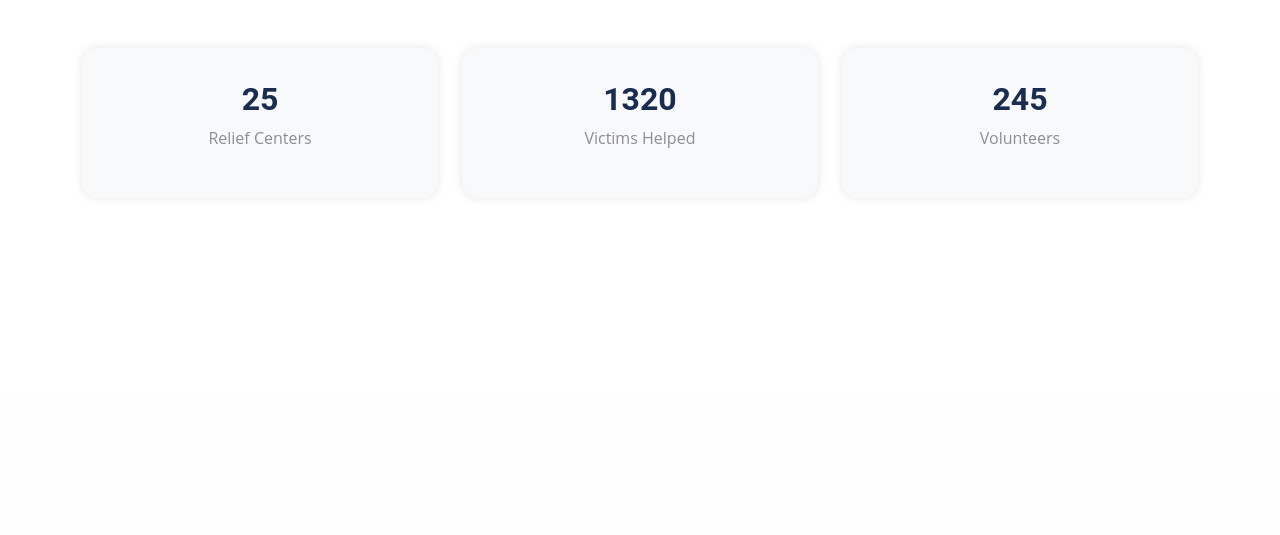
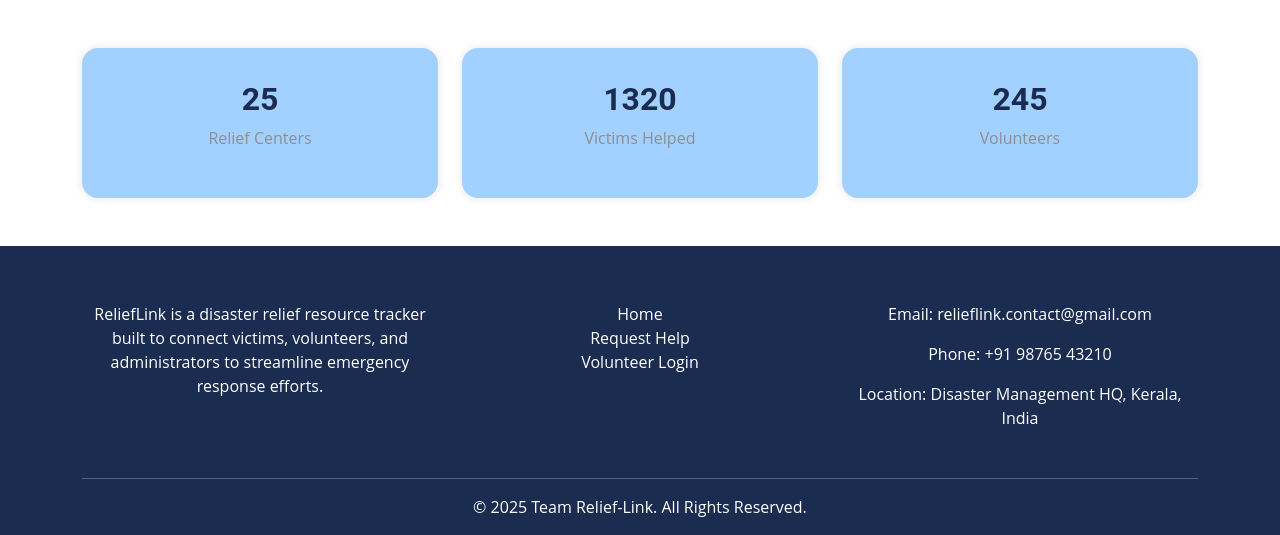
Before and after one commit to pranav1495/relieflink, a PHP site: page /ReliefLink/ in a window 1280 px wide. Shown: the part 406-941 px from the top of the page. Before the commit the page ends 554 px from the top, so only its background shows below. Run offline with PHP 8.4, Linux system fonts and the light colour scheme; some libraries are stand-ins or nearby versions.

Commit message:
everything ok

```diff
--- a/index.php
+++ b/index.php
@@ -43,7 +43,7 @@
     }
 
     .stats-box {
-      background: #f8f9fa;
+      background:rgb(163, 209, 255);
       padding: 2rem;
       border-radius: 1rem;
       text-align: center;
@@ -81,12 +81,19 @@
         padding: 0.6rem 1.2rem;
       }
     }
+
+    /* Footer Styling */
+    footer a.text-white:hover {
+      text-decoration: underline;
+      color: #ffc107;
+    }
   </style>
 </head>
 <body>
 
  <!-- Include Navbar -->
   <?php include('navbar.php'); ?>
+
   <!-- Hero Section -->
   <div class="hero">
     <h1 class="animate__animated animate__fadeInDown">Disaster Relief Resource Tracker</h1>
@@ -123,6 +130,45 @@
   <!-- Back to Top Button -->
   <a href="#" class="btn btn-primary btn-lg back-to-top">↑</a>
 
+  <!-- Footer -->
+  <footer class="bg-dark text-white pt-4 pb-3">
+    <div class="container text-center text-md-left">
+      <div class="row">
+        <!-- About -->
+        <div class="col-md-4 mb-3">
+          <h5>About ReliefLink</h5>
+          <p>
+            ReliefLink is a disaster relief resource tracker built to connect victims, volunteers, and administrators to streamline emergency response efforts.
+          </p>
+        </div>
+
+        <!-- Quick Links -->
+        <div class="col-md-4 mb-3">
+          <h5>Quick Links</h5>
+          <ul class="list-unstyled">
+            <li><a href="index.php" class="text-white">Home</a></li>
+            <li><a href="victim/request_form.php" class="text-white">Request Help</a></li>
+            <li><a href="http://localhost/ReliefLink/user/login.php" class="text-white">Volunteer Login</a></li>
+          </ul>
+        </div>
+
+        <!-- Contact -->
+        <div class="col-md-4 mb-3">
+          <h5>Contact Us</h5>
+          <p>Email: relieflink.contact@gmail.com</p>
+          <p>Phone: +91 98765 43210</p>
+          <p>Location: Disaster Management HQ, Kerala, India</p>
+        </div>
+      </div>
+
+      <hr class="bg-light">
+
+      <div class="text-center">
+        <p class="mb-0">&copy; 2025 Team Relief-Link. All Rights Reserved.</p>
+      </div>
+    </div>
+  </footer>
+
   <!-- Scripts -->
   <script src="https://code.jquery.com/jquery-3.6.0.min.js"></script>
   <script src="https://cdn.jsdelivr.net/npm/waypoints/lib/jquery.waypoints.min.js"></script>
--- a/user/view_request.php
+++ b/user/view_request.php
@@ -75,6 +75,10 @@
       color: #555;
       margin-bottom: 20px;
     }
+    .meta a {
+      color: #0d6efd;
+      text-decoration: underline;
+    }
     .message-body {
       white-space: pre-wrap;
       border-top: 1px solid #ddd;
@@ -115,7 +119,7 @@
     <h4>🆘 Help Request from <?= htmlspecialchars($data['name']) ?></h4>
     <div class="meta">
       <strong>Email:</strong> <?= htmlspecialchars($data['email']) ?> |
-      <strong>Phone:</strong> <?= htmlspecialchars($data['phone']) ?> |
+      <strong>Phone:</strong> <a href="tel:<?= htmlspecialchars($data['phone']) ?>"><?= htmlspecialchars($data['phone']) ?></a> |
       <strong>Location:</strong> <?= htmlspecialchars($data['location']) ?>
     </div>
     <div class="meta">
```
Also changed, not shown: relieflink.sql (+5 -4 lines).
